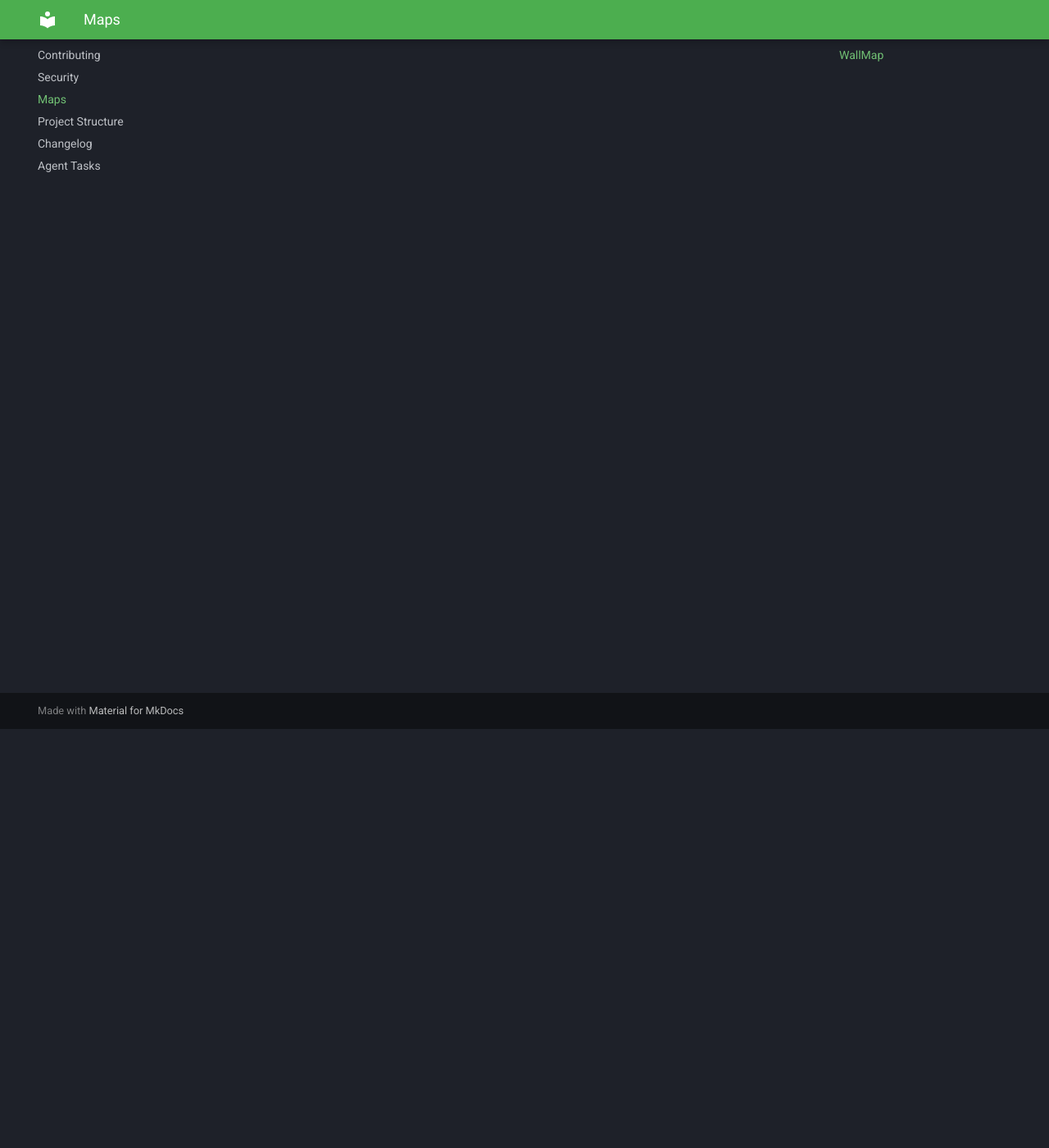
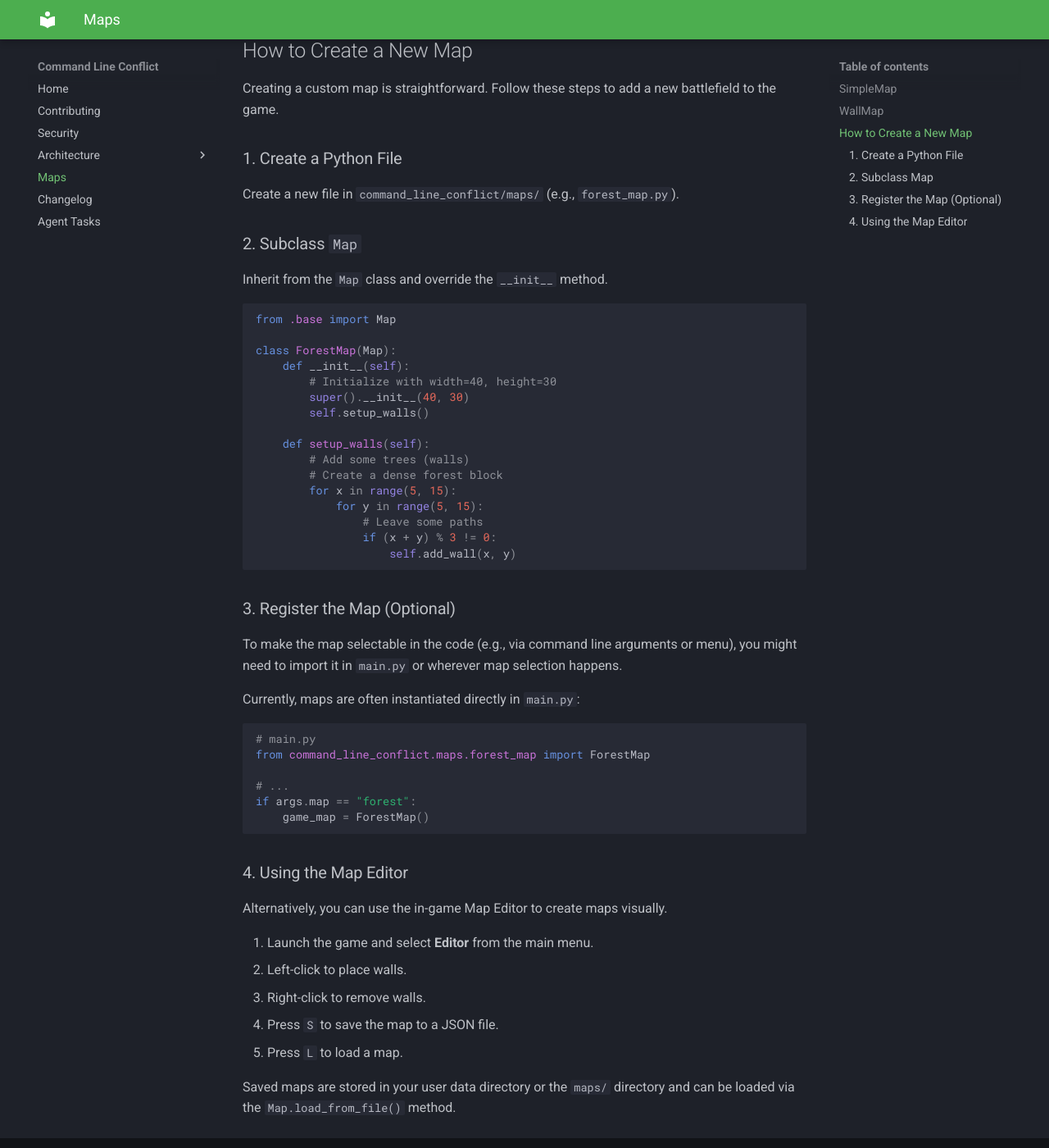
Before and after one commit to tsainez/command-line-conflict, an MkDocs documentation site: the page built from docs/Maps.md, in a window 1280 px wide and 1400 px high, scrolled down 511 px. Shown: the whole window at 82% size. Built offline with MkDocs 1.6.1 and Material for MkDocs 9.7.7, drawn with Linux system fonts in a browser that asks for light colours.

Commit message:
Configure testing, add docs, and integrate GitHub
- Update `pytest.ini` with strict markers.
- Update `.github/dependabot.yml` to include GitHub Actions ecosystem.
- Add `docs/ECS.md` with architecture documentation and Mermaid diagram.
- Add "How to Create a New Map" section to `docs/Maps.md`.
- Update `mkdocs.yml` to include `ECS.md` and enable Mermaid.
- Fix various linting issues in tests.

````diff
--- /dev/null
+++ b/docs/ECS.md
@@ -0,0 +1,111 @@
+# Entity-Component-System (ECS) Architecture
+
+Command Line Conflict uses an **Entity-Component-System (ECS)** architecture to manage game objects and logic. This pattern favors composition over inheritance, allowing for flexible and performant game development.
+
+## Overview
+
+*   **Entity**: A general purpose object. In this engine, an "Entity" is just a unique integer ID.
+*   **Component**: The raw data for one aspect of the object, and how it interacts with the world. A component labels an Entity as possessing this particular aspect.
+*   **System**: "System" runs continuously (as though each System had its own private thread) and performs global actions on every Entity that possesses a Component of the same aspect as that System.
+
+## Architecture Diagram
+
+```mermaid
+classDiagram
+    class Engine {
+        +SceneManager scene_manager
+        +Clock clock
+        +run()
+    }
+
+    class GameState {
+        +dict entities
+        +dict components
+        +create_entity()
+        +add_component()
+        +get_component()
+    }
+
+    class Entity {
+        <<ID>>
+        int id
+    }
+
+    class Component {
+        <<Data>>
+    }
+
+    class Position {
+        +int x
+        +int y
+    }
+
+    class Health {
+        +int current
+        +int max
+    }
+
+    class System {
+        <<Logic>>
+        +update(dt)
+    }
+
+    class MovementSystem {
+        +update(dt)
+    }
+
+    class RenderingSystem {
+        +draw(screen)
+    }
+
+    Engine --> GameState : manages
+    GameState *-- Entity : contains
+    Entity o-- Component : has
+    Component <|-- Position
+    Component <|-- Health
+    System --> GameState : queries
+    System <|-- MovementSystem
+    System <|-- RenderingSystem
+```
+
+## Core Components
+
+Components are located in `command_line_conflict/components/`. They are pure data classes.
+
+| Component | Description |
+| :--- | :--- |
+| **Position** | Stores x, y coordinates on the map grid. |
+| **Movable** | Stores velocity, target destination, and pathfinding state. |
+| **Renderable** | Defines how an entity looks (character, color). |
+| **Health** | Manages HP, max HP, and regeneration. |
+| **Attack** | Defines damage, range, and attack speed. |
+| **Vision** | Defines the vision range for Fog of War. |
+| **Player** | Identifies which player (Human, AI, Neutral) owns the entity. |
+
+## Core Systems
+
+Systems are located in `command_line_conflict/systems/`. They contain the business logic.
+
+| System | Description |
+| :--- | :--- |
+| **MovementSystem** | Updates positions, handles pathfinding (A*), and collision avoidance. |
+| **RenderingSystem** | Handles drawing entities, the map, Fog of War, and UI overlays to the screen. |
+| **CombatSystem** | Manages target acquisition, attacking, and damage calculation. |
+| **AISystem** | Controls AI behavior for non-human players. |
+| **UISystem** | Renders the Heads-Up Display (HUD), selection boxes, and tooltips. |
+| **SoundSystem** | Listens for game events and plays appropriate sound effects. |
+
+## The Game Loop
+
+1.  **Input**: Pygame events are polled and passed to the active Scene.
+2.  **Update**: The active Scene updates `GameState`. Systems iterate over relevant entities and update their components.
+3.  **Draw**: The `RenderingSystem` draws the state of the world to the screen.
+
+## Adding a New Feature
+
+To add a new feature (e.g., "Mana"):
+
+1.  **Create a Component**: `components/mana.py` storing `current_mana` and `max_mana`.
+2.  **Create a System**: `systems/mana_system.py` handling regeneration or depletion.
+3.  **Register**: Add the system to `GameScene` in `command_line_conflict/scenes/game.py`.
+4.  **Attach**: Add the `Mana` component to unit factories in `command_line_conflict/factories.py`.
--- a/docs/Maps.md
+++ b/docs/Maps.md
@@ -9,3 +9,61 @@ This is the default map. It's a simple, open map with no obstacles.
 ## WallMap
 
 This map has a horizontal wall with a gap in the middle. It's a good map for testing pathfinding, as ground units will have to go around the wall to reach the other side. Air units, on the other hand, can fly right over it.
+
+## How to Create a New Map
+
+Creating a custom map is straightforward. Follow these steps to add a new battlefield to the game.
+
+### 1. Create a Python File
+
+Create a new file in `command_line_conflict/maps/` (e.g., `forest_map.py`).
+
+### 2. Subclass `Map`
+
+Inherit from the `Map` class and override the `__init__` method.
+
+```python
+from .base import Map
+
+class ForestMap(Map):
+    def __init__(self):
+        # Initialize with width=40, height=30
+        super().__init__(40, 30)
+        self.setup_walls()
+
+    def setup_walls(self):
+        # Add some trees (walls)
+        # Create a dense forest block
+        for x in range(5, 15):
+            for y in range(5, 15):
+                # Leave some paths
+                if (x + y) % 3 != 0:
+                    self.add_wall(x, y)
+```
+
+### 3. Register the Map (Optional)
+
+To make the map selectable in the code (e.g., via command line arguments or menu), you might need to import it in `main.py` or wherever map selection happens.
+
+Currently, maps are often instantiated directly in `main.py`:
+
+```python
+# main.py
+from command_line_conflict.maps.forest_map import ForestMap
+
+# ...
+if args.map == "forest":
+    game_map = ForestMap()
+```
+
+### 4. Using the Map Editor
+
+Alternatively, you can use the in-game Map Editor to create maps visually.
+
+1.  Launch the game and select **Editor** from the main menu.
+2.  Left-click to place walls.
+3.  Right-click to remove walls.
+4.  Press `S` to save the map to a JSON file.
+5.  Press `L` to load a map.
+
+Saved maps are stored in your user data directory or the `maps/` directory and can be loaded via the `Map.load_from_file()` method.
--- a/mkdocs.yml
+++ b/mkdocs.yml
@@ -9,11 +9,20 @@ theme:
 plugins:
   - include-markdown
 
+markdown_extensions:
+  - pymdownx.superfences:
+      custom_fences:
+        - name: mermaid
+          class: mermaid
+          format: !!python/name:pymdownx.superfences.fence_code_format
+
 nav:
   - Home: index.md
   - Contributing: Contributing.md
   - Security: Security.md
+  - Architecture:
+    - ECS: ECS.md
+    - Project Structure: ProjectStructure.md
   - Maps: Maps.md
-  - Project Structure: ProjectStructure.md
   - Changelog: CHANGELOG.md
   - Agent Tasks: agents.md
````
Also changed, not shown: 8 other files.
